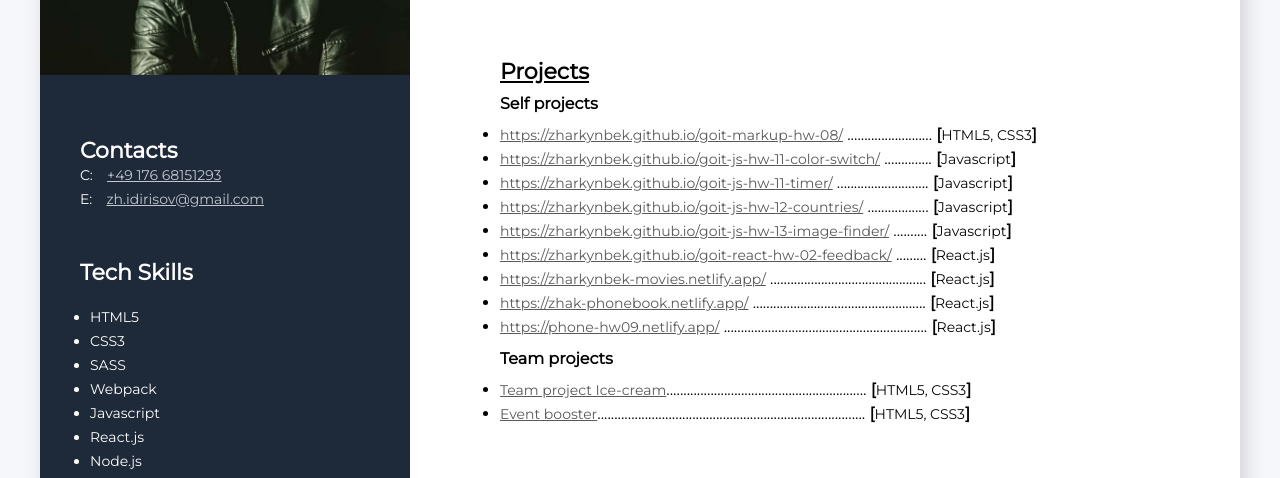
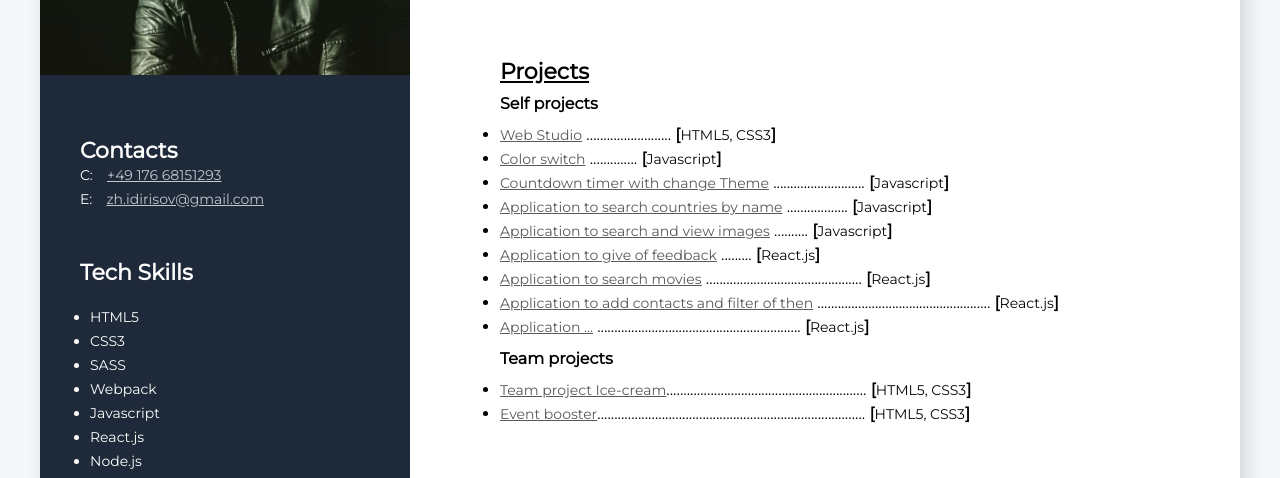
Before and after one commit to Zharkynbek/resume, a plain HTML site: page index.html in a window 1280 px wide. Shown: the part 293-771 px from the top of the page. Drawn offline with Linux system fonts and the light colour scheme.

Commit message:
change names of projects

```diff
--- a/index.html
+++ b/index.html
@@ -79,7 +79,7 @@
                 class="project-link"
                 target="_blank"
                 href="https://zharkynbek.github.io/goit-markup-hw-08/"
-                >https://zharkynbek.github.io/goit-markup-hw-08/</a
+                >Web Studio</a
               >
               <span>.........................</span>
               <span
@@ -92,7 +92,7 @@
                 class="project-link"
                 target="_blank"
                 href="https://zharkynbek.github.io/goit-js-hw-11-color-switch/"
-                >https://zharkynbek.github.io/goit-js-hw-11-color-switch/</a
+                >Color switch</a
               >
               <span>..............</span>
 
@@ -105,7 +105,7 @@
                 class="project-link"
                 target="_blank"
                 href="https://zharkynbek.github.io/goit-js-hw-11-timer/"
-                >https://zharkynbek.github.io/goit-js-hw-11-timer/</a
+                >Countdown timer with change Theme</a
               >
               <span>...........................</span>
 
@@ -118,7 +118,7 @@
                 class="project-link"
                 target="_blank"
                 href="https://zharkynbek.github.io/goit-js-hw-12-countries/"
-                >https://zharkynbek.github.io/goit-js-hw-12-countries/</a
+                >Application to search countries by name</a
               >
               <span>..................</span>
 
@@ -131,7 +131,7 @@
                 class="project-link"
                 target="_blank"
                 href="https://zharkynbek.github.io/goit-js-hw-13-image-finder/"
-                >https://zharkynbek.github.io/goit-js-hw-13-image-finder/</a
+                >Application to search and view images</a
               >
               <span>..........</span>
 
@@ -144,7 +144,7 @@
                 class="project-link"
                 target="_blank"
                 href="https://zharkynbek.github.io/goit-react-hw-02-feedback/"
-                >https://zharkynbek.github.io/goit-react-hw-02-feedback/</a
+                >Application to give of feedback</a
               >
               <span>.........</span>
 
@@ -157,7 +157,7 @@
                 class="project-link"
                 target="_blank"
                 href="https://zharkynbek-movies.netlify.app/"
-                >https://zharkynbek-movies.netlify.app/</a
+                >Application to search movies</a
               >
               <span>..............................................</span>
 
@@ -170,7 +170,7 @@
                 class="project-link"
                 target="_blank"
                 href="https://zhak-phonebook.netlify.app/"
-                >https://zhak-phonebook.netlify.app/</a
+                >Application to add contacts and filter of then</a
               >
               <span>...................................................</span>
 
@@ -183,7 +183,7 @@
                 class="project-link"
                 target="_blank"
                 href="https://phone-hw09.netlify.app/"
-                >https://phone-hw09.netlify.app/</a
+                >Application ...</a
               >
               <span
                 >............................................................</span
```
